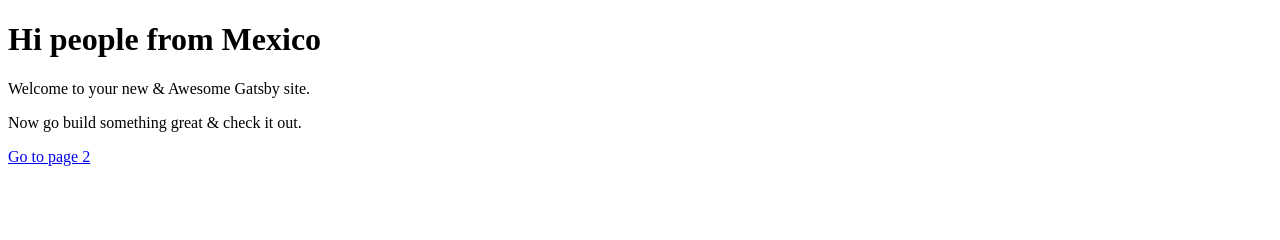
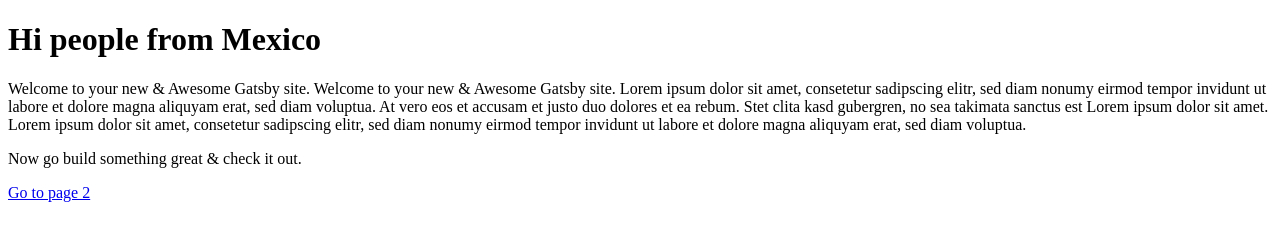
Before and after one commit to DirtySneaker/ReactDesign, a Gatsby site: page / in a window 1280 px wide. Built offline with nearby package versions, Linux system fonts and the light colour scheme; Gatsby itself is replaced by a stand-in of ours.

Commit message:
added more text to index

```diff
--- a/src/pages/index.js
+++ b/src/pages/index.js
@@ -4,7 +4,7 @@
 const IndexPage = () => (
   <div>
     <h1>Hi people from Mexico</h1>
-    <p>Welcome to your new & Awesome Gatsby site.</p>
+    <p>Welcome to your new & Awesome Gatsby site. Welcome to your new & Awesome Gatsby site. Lorem ipsum dolor sit amet, consetetur sadipscing elitr, sed diam nonumy eirmod tempor invidunt ut labore et dolore magna aliquyam erat, sed diam voluptua. At vero eos et accusam et justo duo dolores et ea rebum. Stet clita kasd gubergren, no sea takimata sanctus est Lorem ipsum dolor sit amet. Lorem ipsum dolor sit amet, consetetur sadipscing elitr, sed diam nonumy eirmod tempor invidunt ut labore et dolore magna aliquyam erat, sed diam voluptua.</p>
     <p>Now go build something great & check it out.</p>
     <Link to="/page-2/">Go to page 2</Link>
   </div>
```
